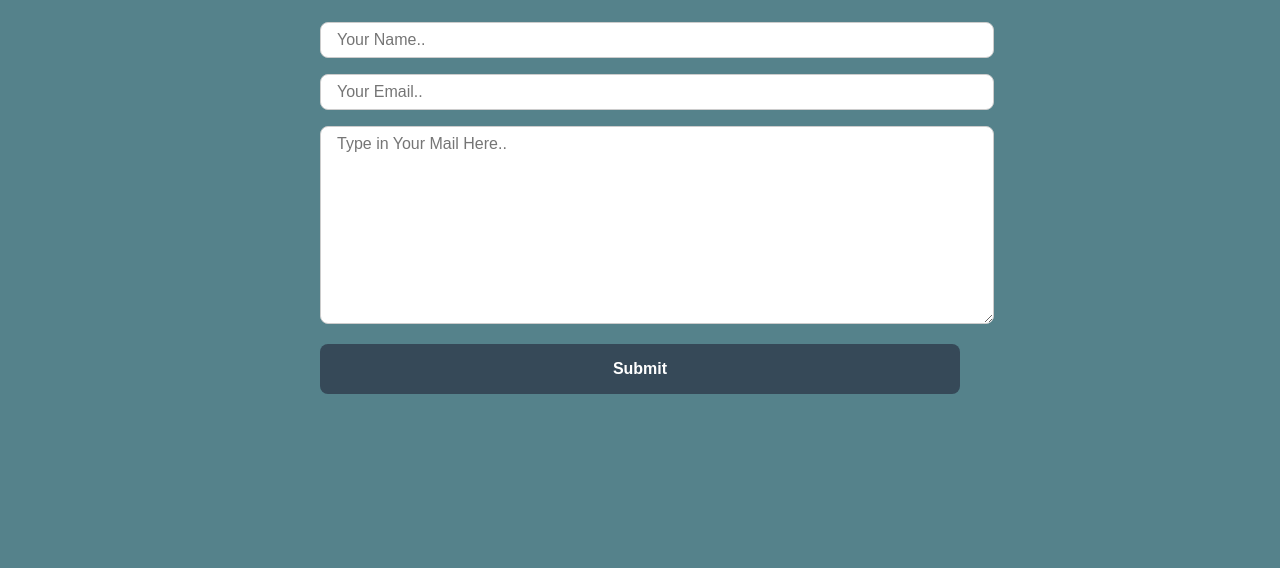
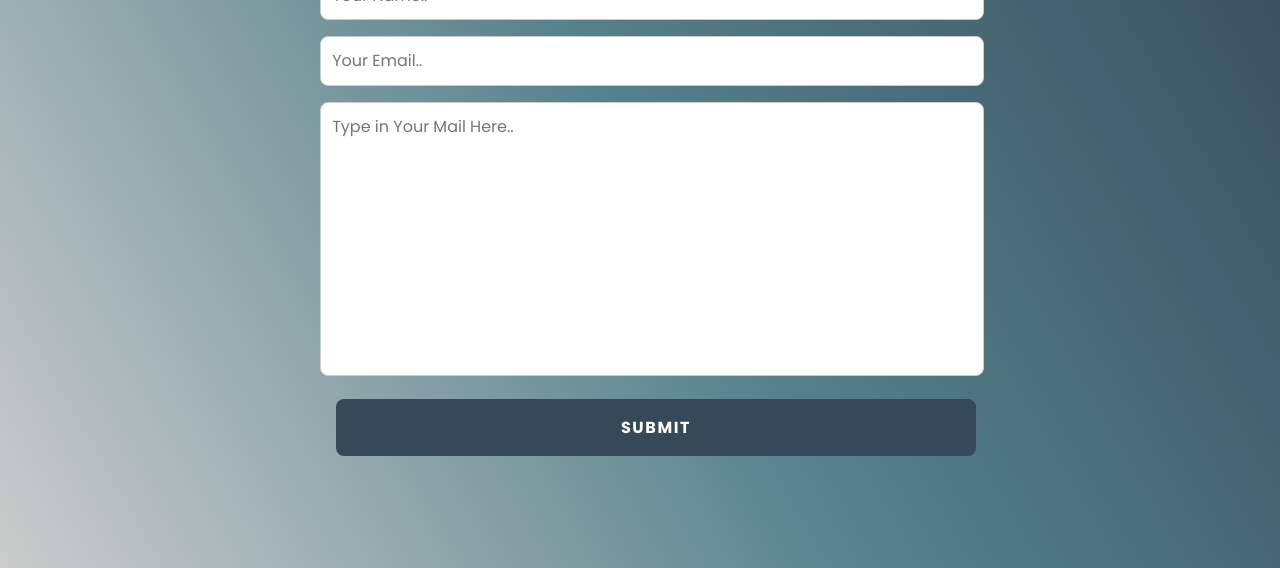
Before and after one commit to usernameisleye/nodemailer-email, a website: page index.html in a window 1280 px wide. Shown: the part 248-816 px from the top of the page. Drawn offline with Linux system fonts and the light colour scheme.

Commit message:
updated form font and background

```diff
--- a/index.html
+++ b/index.html
@@ -5,23 +5,28 @@
     <meta http-equiv="X-UA-Compatible" content="IE=edge">
     <meta name="viewport" content="width=device-width, initial-scale=1.0">
     <title>Form</title>
+    <link href="https://fonts.googleapis.com/css2?family=Poppins:wght@400;500;700&display=swap" rel="stylesheet">
     <style>
         *{
-            font-family: sans-serif;
+            font-family: 'Poppins', sans-serif;
         }
         body{
             display: flex;
             justify-content: center;
             align-items: center;
             height: 100vh;
-            background-color: #55828b;
+            background-image: linear-gradient(60deg,#ccc, #55828b, #364958);
         }
         h1{
             text-align: center;
+            color: #CCC;
+        }
+        span{
             color: #364958;
         }
         form{
             display: flex;
+            justify-content: center;
             flex-direction: column;
             gap: 1rem;
             width: 50vw;
@@ -29,25 +34,34 @@
         input, textarea{
             width: 100%;
             font-size: 1rem;
-            padding: .5rem 1rem;
+            padding: .7rem;
             outline: none;
             border-radius: .5rem;
             border: 1px solid #CCC;
         }
+        textarea{
+            resize: none;
+        }
         .submit{
-            padding: 1rem 3rem;
+            padding: 1rem 4rem;
+            margin-left: 1rem;
             border: none;
             outline: none;
             background-color: #364958;
             color: #FFF;
             font-weight: bold;
             cursor: pointer;
+            letter-spacing: .1rem;
+            text-transform: uppercase;
+        }
+        .submit:hover{
+            filter: brightness(110%);
         }
     </style>
 </head>
 <body>
     <form action="/sendmail">
-        <h1>Welcome to NodeMailer</h1>
+        <h1>Welcome to <span>NodeMailer</span></h1>
         <div>
             <input type="text" placeholder="Your Name.." name="name" required>
         </div>
--- a/index.js
+++ b/index.js
@@ -14,7 +14,7 @@ const server = http.createServer((req, res) =>{
         res.writeHead(200, { "Content-Type": "text/html" })
             fs.readFile('index.html', (err, data) =>{
                 if (err) throw err;
-                res.end(data.toString())
+                res.end(data.toString());
             })
     }else if(reqUrl === '/sendmail'){
         const {name, email, about} = url.parse(req.url, true).query;
```
